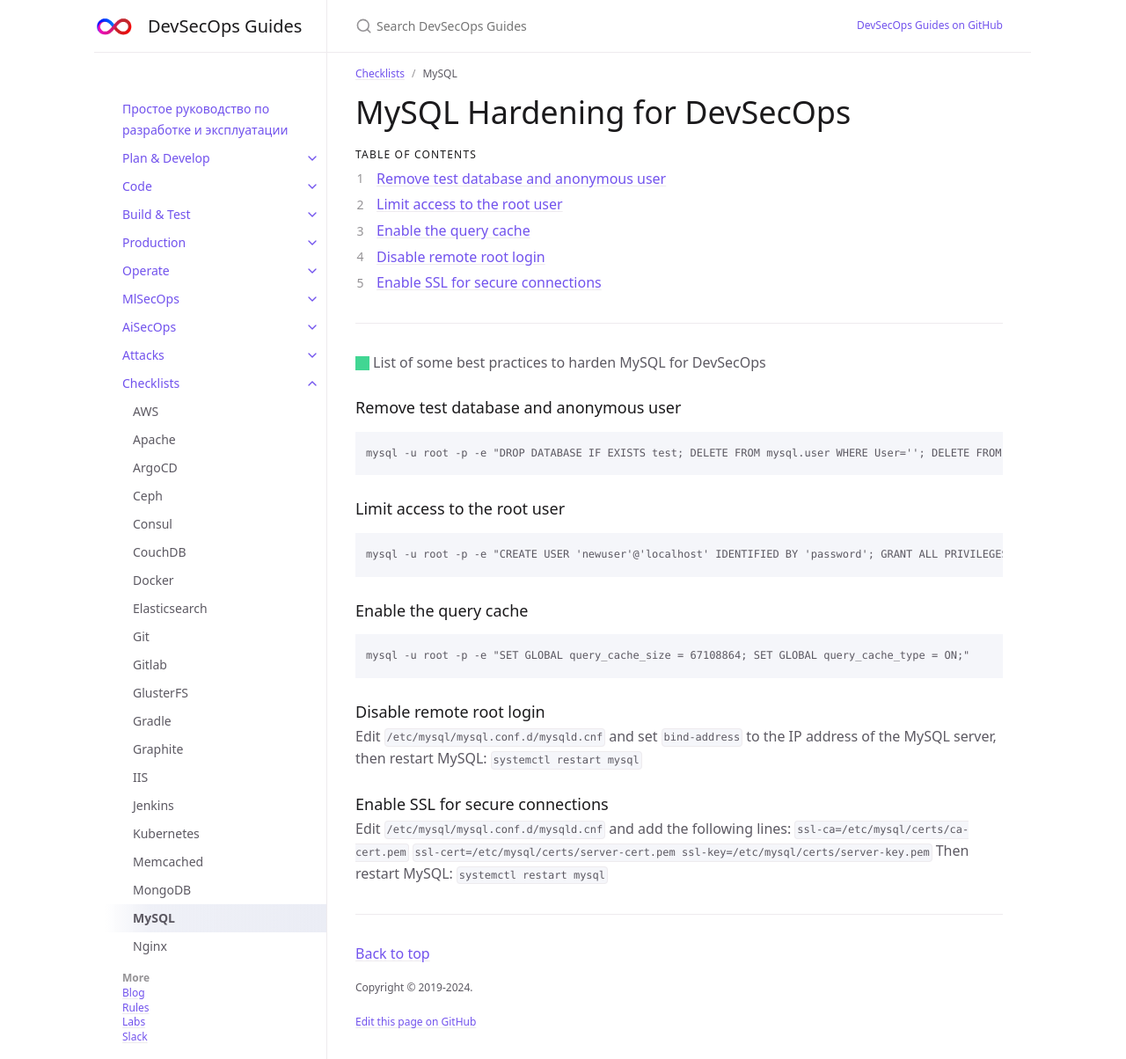
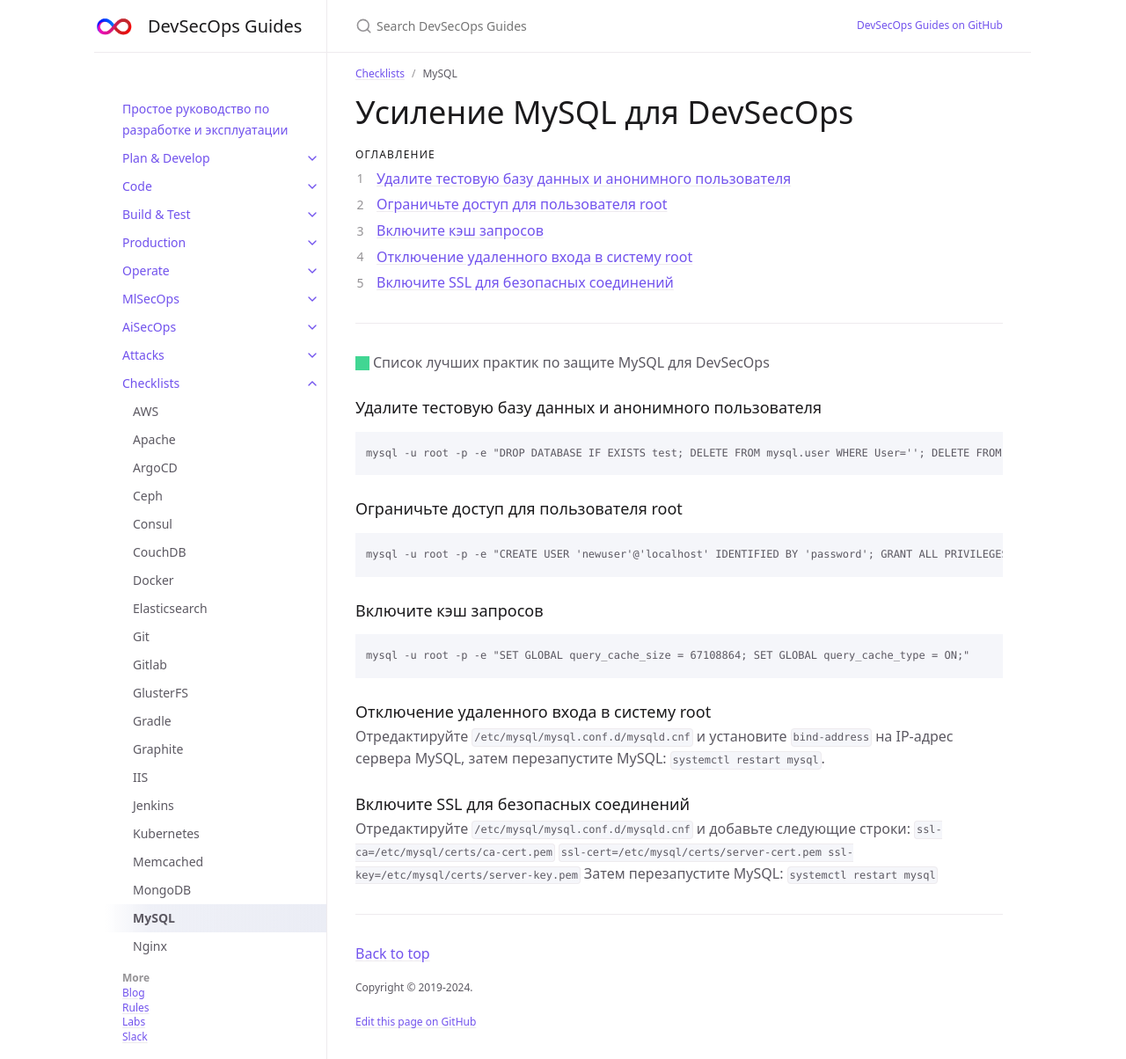
Before and after one commit to 2artem2/Work-Stuff, a Jekyll site: the page built from docs/checklists/mysql.md, in a window 1280 px wide and 1204 px high. Shown: the whole window at 88% size. Built offline with Jekyll 4.4.1, drawn with Linux system fonts in a browser that asks for light colours.

Commit message:
mysql.md

````diff
--- a/docs/checklists/mysql.md
+++ b/docs/checklists/mysql.md
@@ -4,10 +4,10 @@ title: MySQL
 parent: Checklists
 ---
 
-# MySQL Hardening for DevSecOps
+# Усиление MySQL для DevSecOps
 {: .no_toc }
 
-## Table of contents
+## Оглавление
 {: .no_toc .text-delta }
 
 1. TOC
@@ -15,10 +15,10 @@ parent: Checklists
 
 ---
 
-<span class="d-inline-block p-2 mr-1 v-align-middle bg-green-000"></span>List of some best practices to harden MySQL for DevSecOps
+<span class="d-inline-block p-2 mr-1 v-align-middle bg-green-000"></span>Список лучших практик по защите MySQL для DevSecOps
 
 
-### Remove test database and anonymous user
+### Удалите тестовую базу данных и анонимного пользователя
 
 
 ```
@@ -26,7 +26,7 @@ mysql -u root -p -e "DROP DATABASE IF EXISTS test; DELETE FROM mysql.user WHERE
 ```
 
 
-### Limit access to the root user
+### Ограничьте доступ для пользователя root
 
 
 ```
@@ -34,7 +34,7 @@ mysql -u root -p -e "CREATE USER 'newuser'@'localhost' IDENTIFIED BY 'password';
 ```
 
 
-### Enable the query cache
+### Включите кэш запросов
 
 
 ```
@@ -42,12 +42,12 @@ mysql -u root -p -e "SET GLOBAL query_cache_size = 67108864; SET GLOBAL query_ca
 ```
 
 
-### Disable remote root login
+### Отключение удаленного входа в систему root
 
 
-Edit `/etc/mysql/mysql.conf.d/mysqld.cnf` and set `bind-address` to the IP address of the MySQL server, then restart MySQL: `systemctl restart mysql`
+Отредактируйте `/etc/mysql/mysql.conf.d/mysqld.cnf` и установите `bind-address` на IP-адрес сервера MySQL, затем перезапустите MySQL: `systemctl restart mysql`.
 
 
-### Enable SSL for secure connections
+### Включите SSL для безопасных соединений
 
-Edit `/etc/mysql/mysql.conf.d/mysqld.cnf` and add the following lines: `ssl-ca=/etc/mysql/certs/ca-cert.pem` `ssl-cert=/etc/mysql/certs/server-cert.pem ssl-key=/etc/mysql/certs/server-key.pem` Then restart MySQL: `systemctl restart mysql`
+Отредактируйте `/etc/mysql/mysql.conf.d/mysqld.cnf` и добавьте следующие строки: `ssl-ca=/etc/mysql/certs/ca-cert.pem` `ssl-cert=/etc/mysql/certs/server-cert.pem ssl-key=/etc/mysql/certs/server-key.pem` Затем перезапустите MySQL: `systemctl restart mysql`
````
